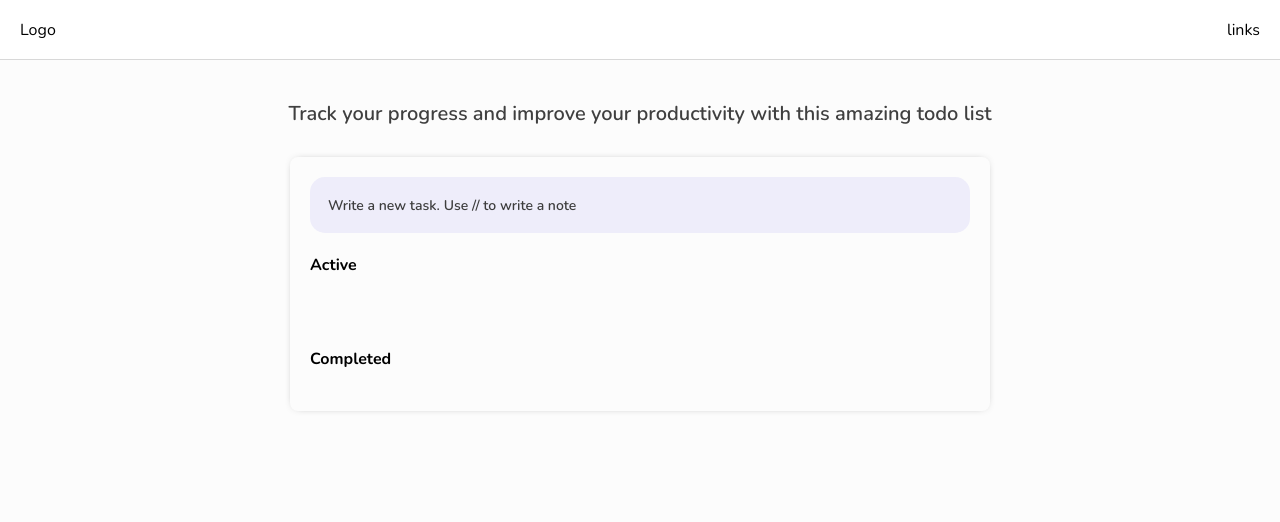
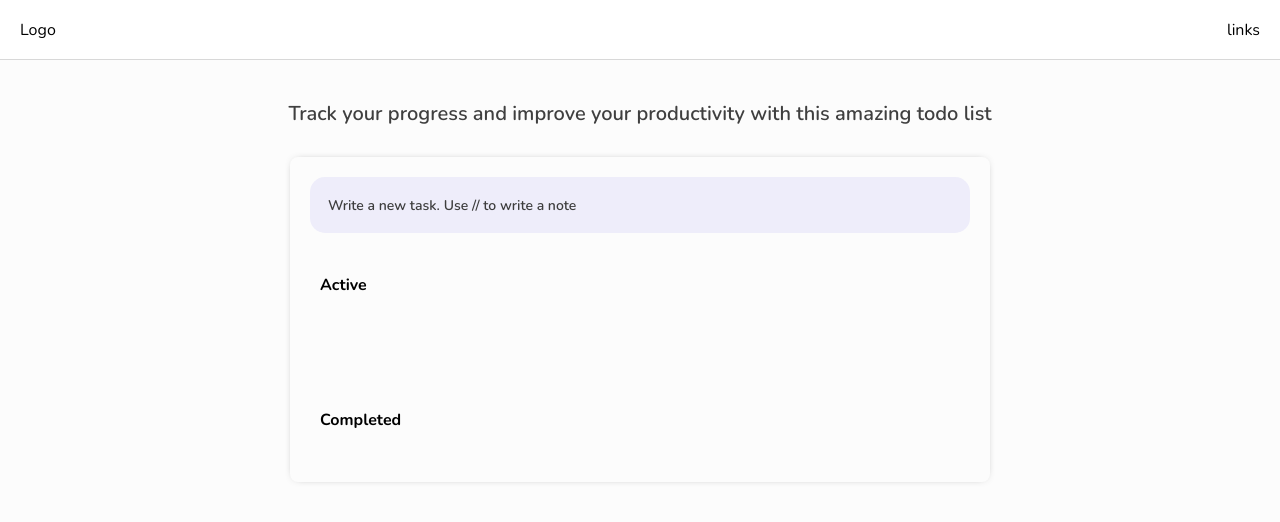
Before and after one commit to GeeNahz/todo-list-react, a React (Create React App) app: page / in a window 1280 px wide. Shown: the top 522 px of the page. Built offline with nearby package versions, Linux system fonts and the light colour scheme.

Commit message:
Style: set max height and scroll properties on sections

```diff
--- a/src/styles/todos.css
+++ b/src/styles/todos.css
@@ -89,3 +89,12 @@ form:focus-within {
     justify-content: flex-start;
     align-items: flex-start;
 }
+
+.active,
+.complete {
+    height: fit-content;
+    max-height: 450px;
+
+    padding: 10px;
+    overflow-y: scroll;
+}
```
